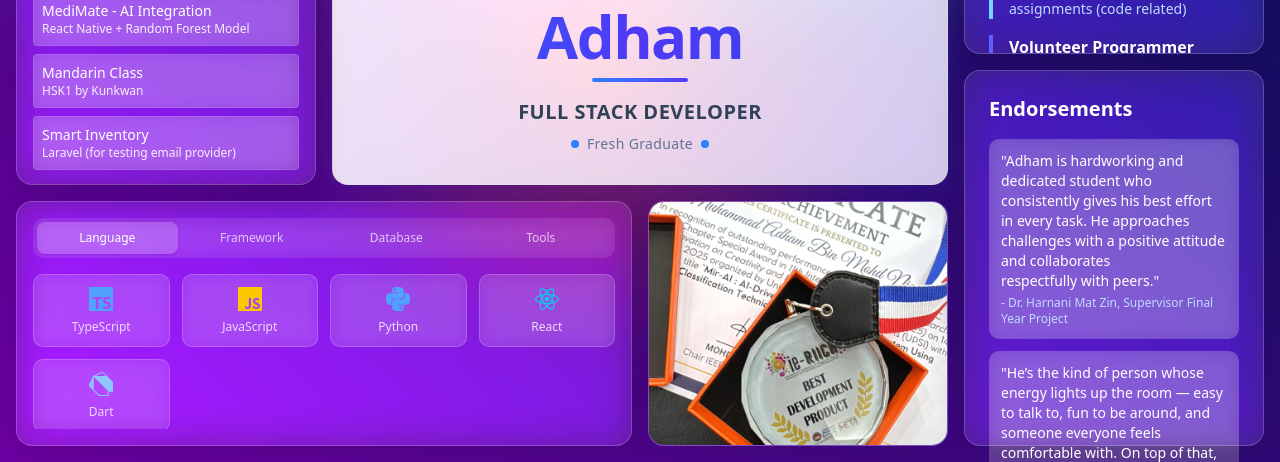
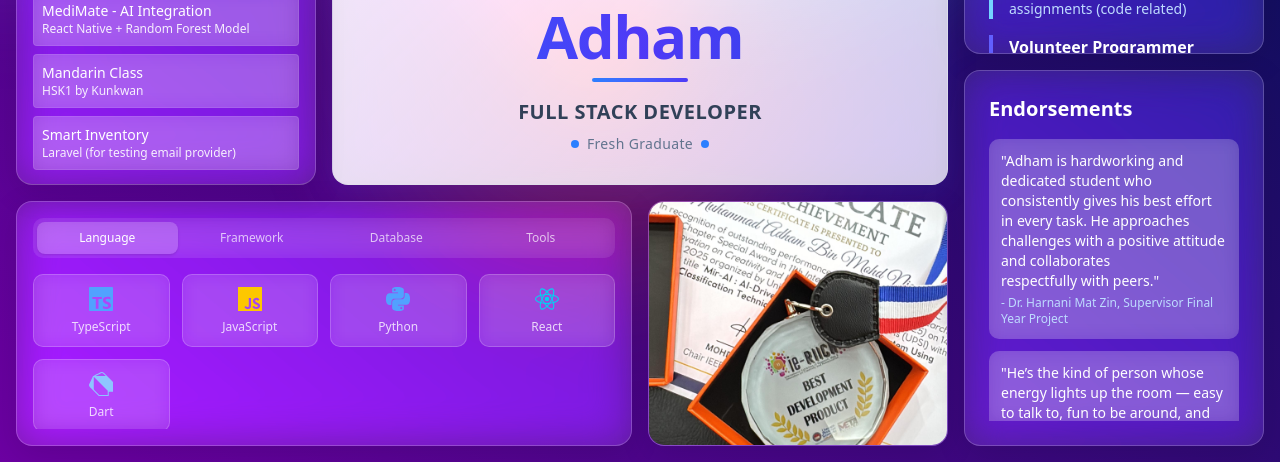
Before and after one commit to Am0605/portfolio---Next.js, a Next.js app: page / in a window 1280 px wide. Shown: the part 338-800 px from the top of the page. Built offline with nearby package versions, Linux system fonts and the light colour scheme.

Commit message:
Add scrolling behavior and improve layout in RecommendationCard

```diff
--- a/components/cards/RecommendationCard.tsx
+++ b/components/cards/RecommendationCard.tsx
@@ -1,6 +1,7 @@
 "use client";
 
 import { motion } from "framer-motion";
+import { useState, useRef, useEffect, useCallback } from "react";
 
 const childVariants = {
   hidden: { opacity: 0, y: 20, scale: 0.95 },
@@ -8,15 +9,49 @@ const childVariants = {
 };
 
 export const RecommendationCard = () => {
+  const [isScrolling, setIsScrolling] = useState(false);
+  const scrollRef = useRef<HTMLDivElement>(null);
+  const scrollTimeoutRef = useRef<NodeJS.Timeout | null>(null);
+
+  const handleScroll = useCallback(() => {
+    setIsScrolling(true);
+
+    if (scrollTimeoutRef.current) {
+      clearTimeout(scrollTimeoutRef.current);
+    }
+
+    scrollTimeoutRef.current = setTimeout(() => {
+      setIsScrolling(false);
+    }, 1000);
+  }, []);
+
+  useEffect(() => {
+    const scrollElement = scrollRef.current;
+    if (scrollElement) {
+      scrollElement.addEventListener('scroll', handleScroll);
+      return () => {
+        scrollElement.removeEventListener('scroll', handleScroll);
+        if (scrollTimeoutRef.current) {
+          clearTimeout(scrollTimeoutRef.current);
+        }
+      };
+    }
+  }, [handleScroll]);
+
   return (
     <motion.div
-      className="hidden md:block md:col-start-4 md:row-start-4 md:col-span-1 md:row-span-3 glass-card p-6"
+      className="hidden md:flex md:col-start-4 md:row-start-4 md:col-span-1 md:row-span-3 glass-card p-6 flex-col"
       variants={childVariants}
       whileHover={{ y: -5, scale: 1.02 }}
       transition={{ duration: 0.3 }}
     >
-      <h2 className="text-xl font-bold mb-4 text-white">Endorsements</h2>
-      <div className="space-y-3">
+      <h2 className="text-xl font-bold mb-4 text-white flex-shrink-0">Endorsements</h2>
+      <div
+        ref={scrollRef}
+        className={`flex-1 overflow-y-auto custom-scrollbar space-y-3 ${
+          isScrolling ? 'scrolling' : ''
+        }`}
+      >
         <div className="bg-white/20 backdrop-blur-sm p-3 rounded-lg">
           <p className="text-sm text-white">"Adham is hardworking and dedicated student who consistently gives his best effort in every task. He approaches challenges with a positive attitude and collaborates respectfully with peers."</p>
           <p className="text-xs text-blue-200 mt-1">- Dr. Harnani Mat Zin, Supervisor Final Year Project</p>
```
